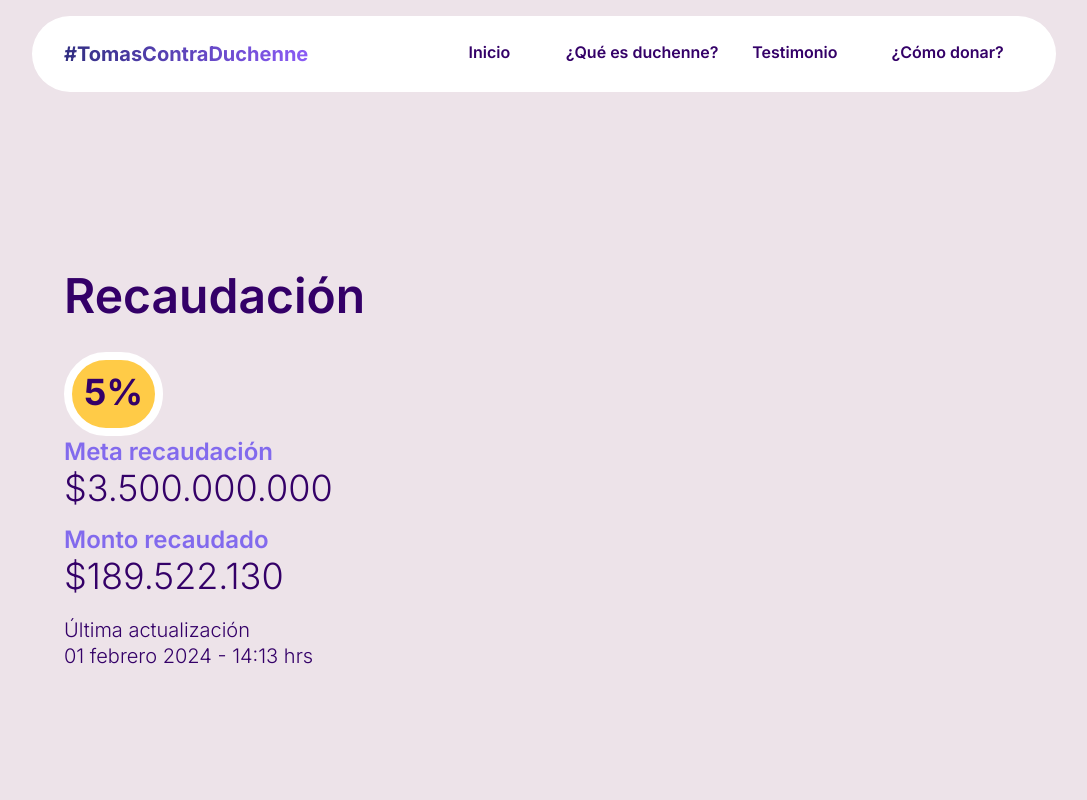
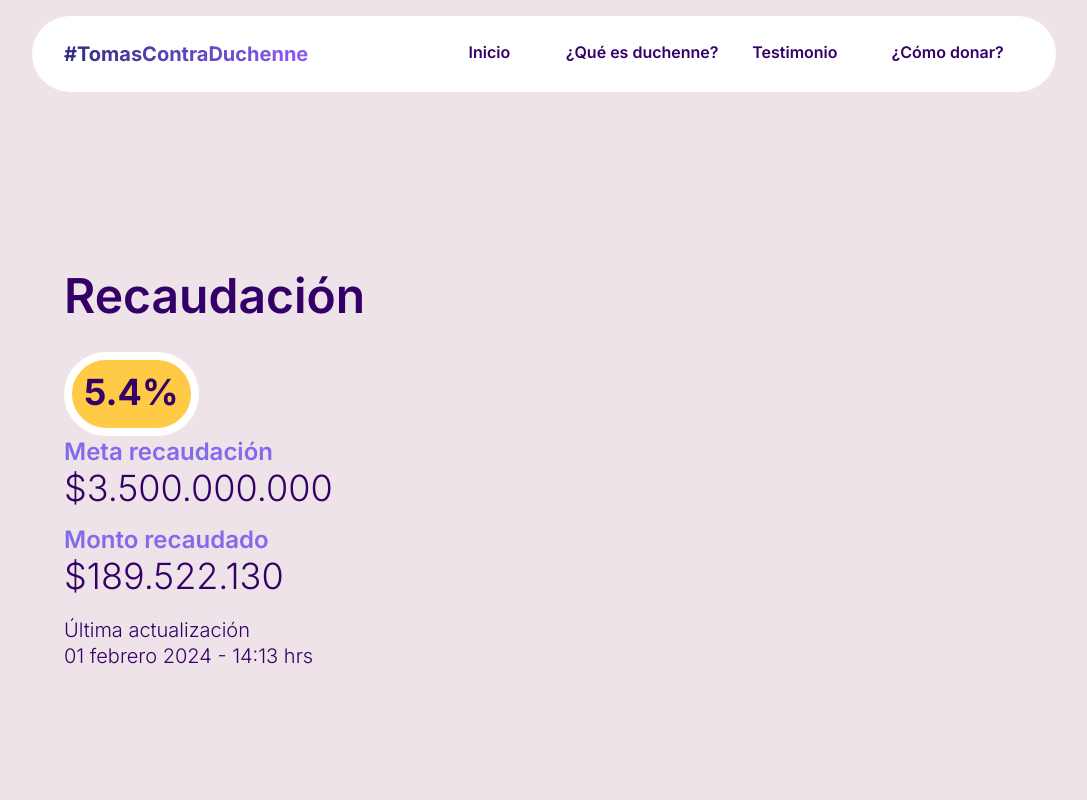
Before and after one commit to dalvaradotey/tomas, a Next.js app: page /recaudacion in a window 1280 px wide. Shown: the top 800 px of the page, without its empty margins (96-1183 px from the left). Built offline with nearby package versions, Linux system fonts and the light colour scheme.

Commit message:
UPDATE: avances en la meta

```diff
--- a/src/app/goals-data.ts
+++ b/src/app/goals-data.ts
@@ -1,5 +1,5 @@
 export const goalsData = {
   currentAmount: '$189.522.130',
-  currentPercentage: '5%',
+  currentPercentage: '5.4%',
   currentDate: '01 febrero 2024 - 14:13 hrs',
 }
```
